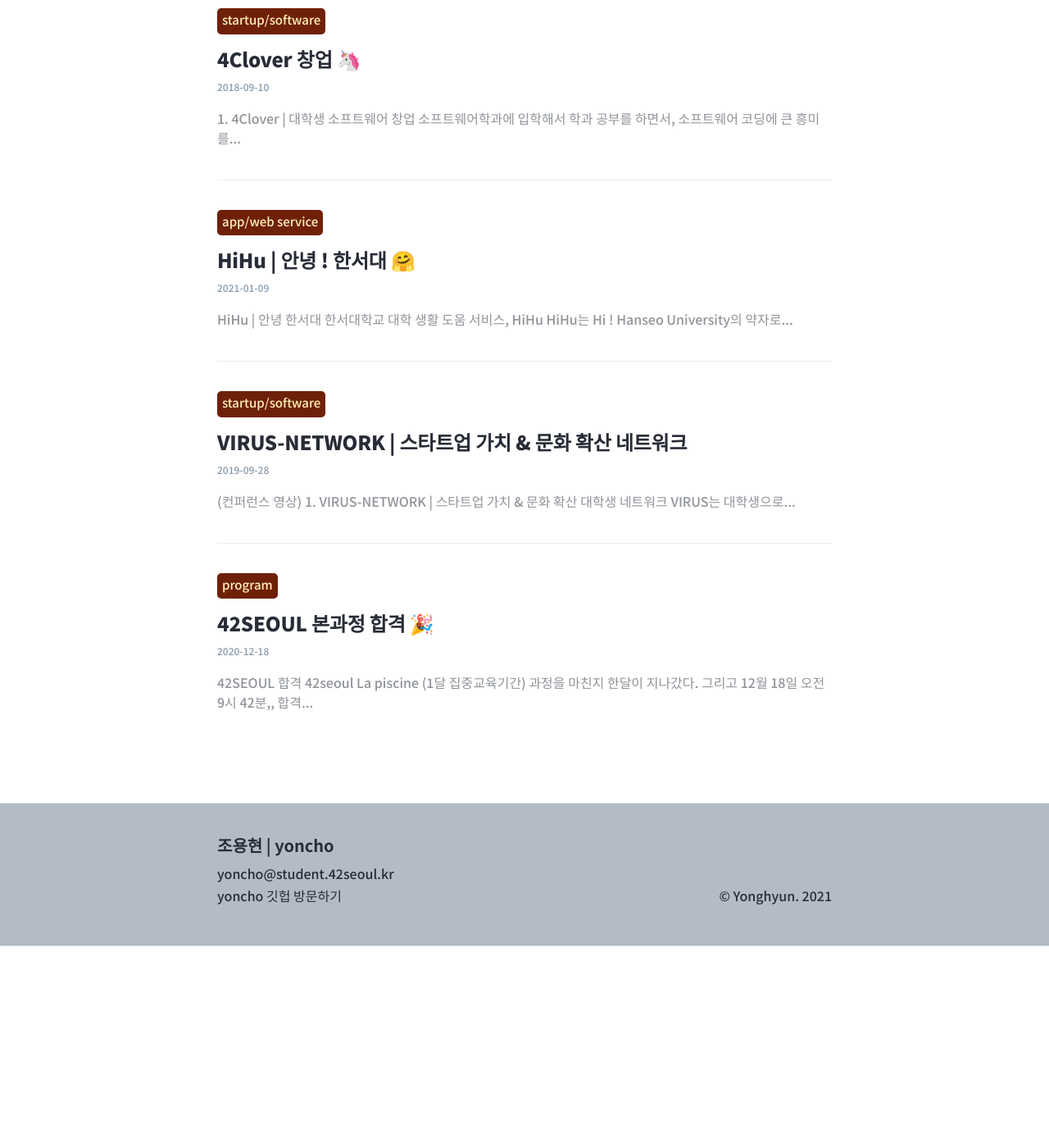
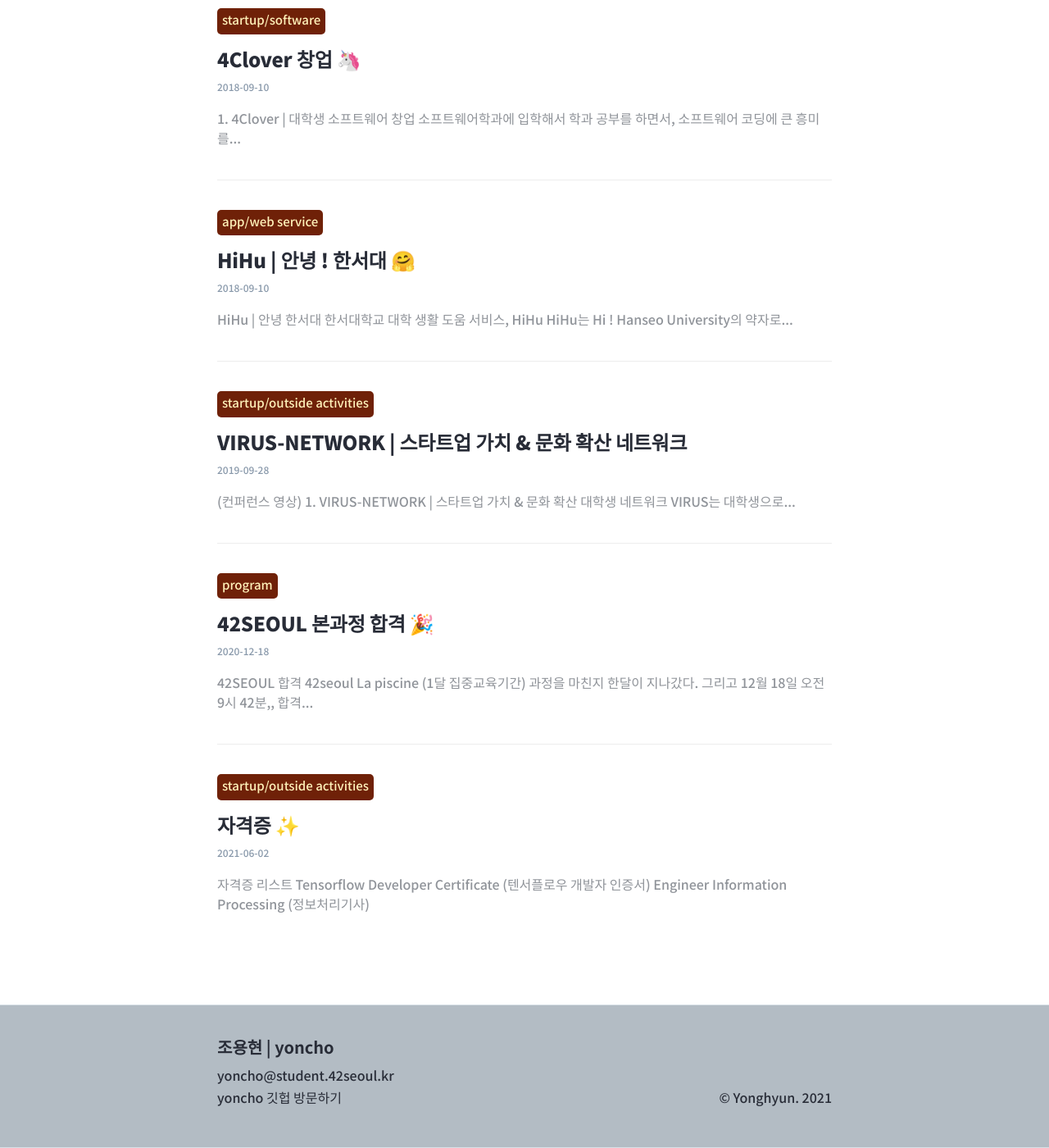
Before and after one commit to yoncho/yoncho.github.io, a Jekyll site: the page built from REPORT/index.html, in a window 1280 px wide and 1400 px high, scrolled down 286 px. Shown: the whole window at 82% size. Built offline with Jekyll 4.4.1, drawn with Linux system fonts in a browser that asks for light colours; some web fonts are replaced; before the commit the page ends 1440 px from its top, so only the background shows below that.

Commit message:
2021.06.30

```diff
--- a/REPORT/2_2021.01.09.md
+++ b/REPORT/2_2021.01.09.md
@@ -3,7 +3,7 @@
 title: HiHu | 안녕 ! 한서대 🤗
 subtitle: 2019.02.28 ~ 2021.01.09
 type: "app/web service"
-createDate: 2021-01-09
+createDate: 2018-09-10
 report: true
 text: true
 author: "yoncho"
--- a/REPORT/4_2021.06.29.md
+++ b/REPORT/4_2021.06.29.md
@@ -2,7 +2,7 @@
 layout: post
 title: VIRUS-NETWORK | 스타트업 가치 & 문화 확산 네트워크
 subtitle: 2019.09.28 ~ 2020.01.25
-type: "startup/software"
+type: "startup/outside activities"
 createDate: 2019-09-28
 report: true
 text: true
--- /dev/null
+++ b/REPORT/5_certificate copy.md
@@ -0,0 +1,19 @@
+---
+layout: post
+title: 자격증 ✨
+subtitle:
+type: "startup/outside activities"
+createDate: 2021-06-02
+report: true
+text: true
+author: "yoncho"
+post-header: false
+header-img: "https://user-images.githubusercontent.com/44021629/123779698-68252880-d90d-11eb-8a39-2e8d60f017b0.jpg"
+order: 0
+---
+
+## 자격증 리스트
+
+1. Tensorflow Developer Certificate (텐서플로우 개발자 인증서)
+
+2. Engineer Information Processing (정보처리기사)
```
